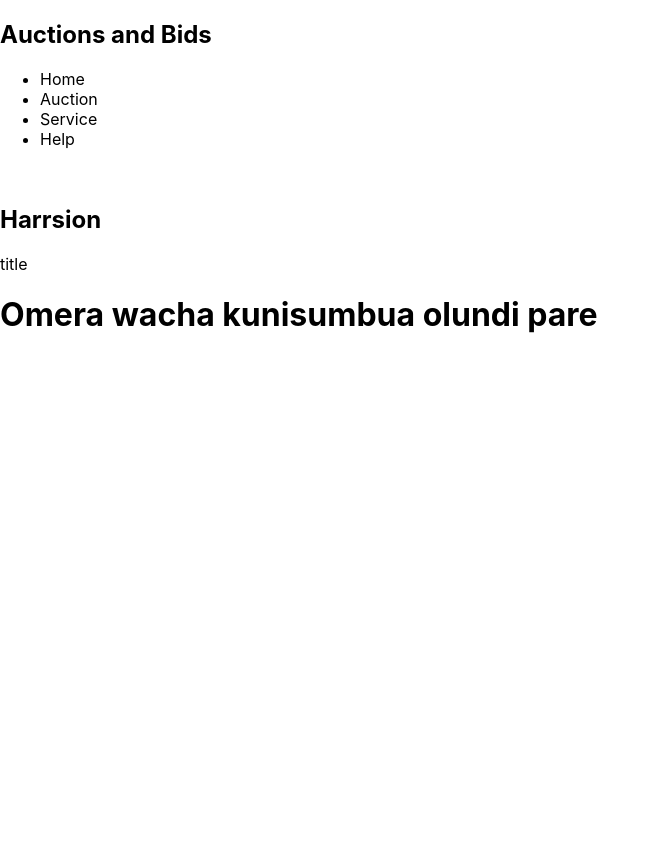
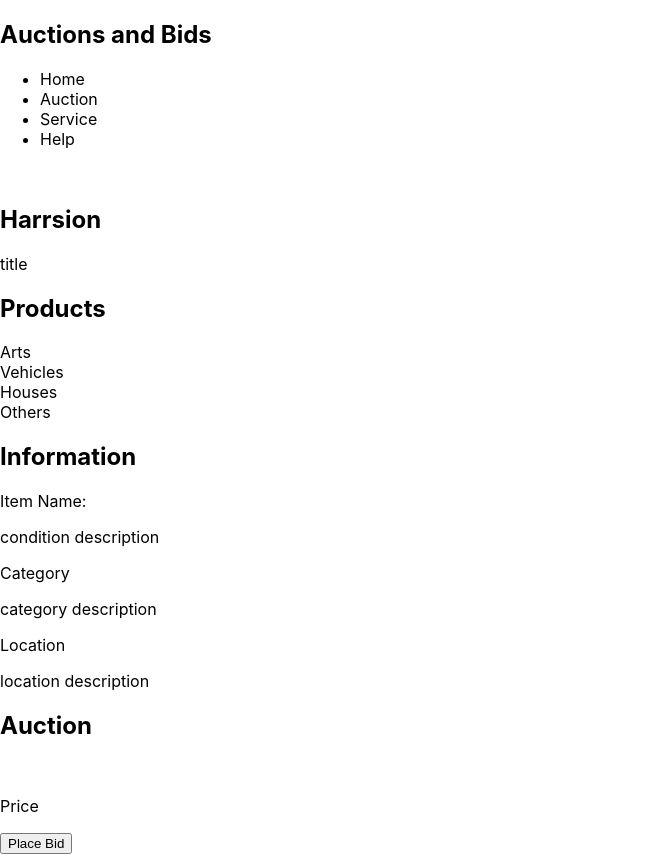
Before and after one commit to Ogalo/Auction-and-Bids, a React (Create React App) app: page / in a window 1280 px wide. Shown: the whole page, without its empty margins (0-660 px from the left). Before the commit the page ends 800 px from the top, so only its background shows below. Built offline with nearby package versions, Linux system fonts and the light colour scheme; the HTML template or start-up script is replaced by a standard one.

Commit message:
Add content of the Auction component

```diff
--- a/src/App.js
+++ b/src/App.js
@@ -1,10 +1,15 @@
 import './App.css';
 import Navigation from './components/Navigation'
+import Products from './components/Products'
+import Auction from './components/Auction';
+
 function App() {
   return (
    <>
     <Navigation />
-    <h1>Omera wacha kunisumbua olundi pare</h1>
+    <Products />
+    <Auction />
+
    </>
   );
 }
--- a/src/components/Auction.js
+++ b/src/components/Auction.js
@@ -0,0 +1,37 @@
+import React from 'react'
+
+function Auction() {
+  return (
+    <>
+    <section className='Auction'>
+    {/*Product information goes here*/}
+    <div className='Prod-info'>
+    <div className="Item">
+    </div>
+    <div className='Description'>
+    <h2>Information</h2>
+    <span>Item Name:</span>
+    <p>condition description</p>
+    <span>Category</span>
+    <p>category description</p>
+    <span>Location</span>
+    <p>location description</p>
+
+    </div>
+    </div>
+
+    {/*Auction information goes here*/}
+    <div className='Auction-Info'>
+    <h2>Auction</h2>
+    <img/>
+    <p>Price</p>
+    <button>Place Bid</button>
+    </div>
+
+
+    </section>
+    </>
+  )
+}
+
+export default Auction;
--- a/src/components/Products.js
+++ b/src/components/Products.js
@@ -2,7 +2,7 @@ import React from 'react'
 
 function Products() {
   return (
-    <>Products
+    <>
     <section className='Product'>
     <h2>Products</h2>
     <div>Arts</div>
```
